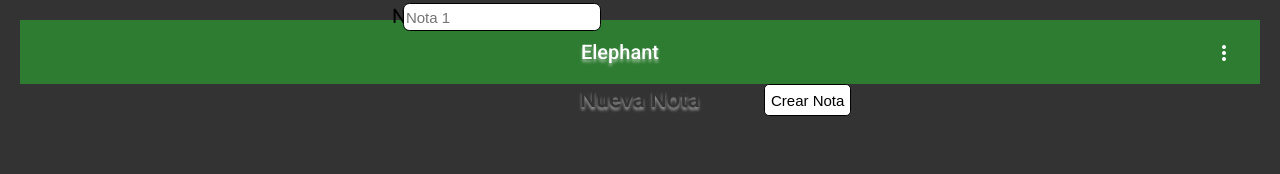
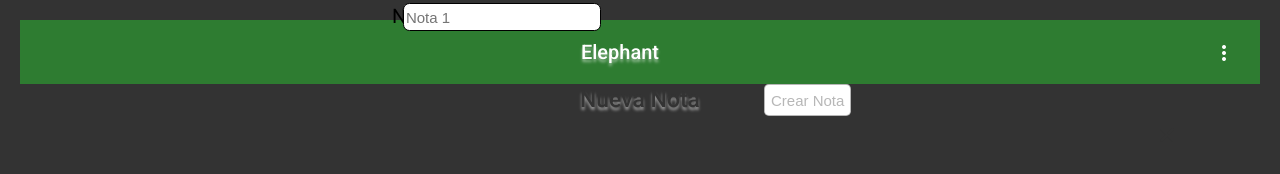
Before and after one commit to Nachodlv/elephant, an Angular app in the folder front/elephant/: page /note/create in a window 1280 px wide. Shown: the top 174 px of the page. Built offline with nearby package versions, Linux system fonts and the light colour scheme.

Commit message:
changed style of button

```diff
--- a/front/elephant/src/app/components/note-creator/note-creator.component.html
+++ b/front/elephant/src/app/components/note-creator/note-creator.component.html
@@ -14,5 +14,5 @@
            maxlength="60">
   </form>
   <mat-dialog-actions>
-    <button type="submit" mat-dialog-close="false" class="create-button" (click)="createNote()"> Crear Nota</button>
+    <button type="submit" mat-dialog-close="false" class="create-button" [disabled]="disabled()" (click)="createNote()"> Crear Nota</button>
   </mat-dialog-actions>
--- a/front/elephant/src/app/components/note-creator/note-creator.component.scss
+++ b/front/elephant/src/app/components/note-creator/note-creator.component.scss
@@ -20,6 +20,7 @@
   background-color: white;
   font-size: 15px;
   border: 1px solid;
+  cursor: pointer;
 }
 .create-input{
   margin-left: -7%;
--- a/front/elephant/src/app/components/note-creator/note-creator.component.ts
+++ b/front/elephant/src/app/components/note-creator/note-creator.component.ts
@@ -20,7 +20,7 @@
     });
 
   }
-  disabled(): boolean  {
+  disabled(): boolean{
     return this.noteForm.value.title === '';
   }
 
```
